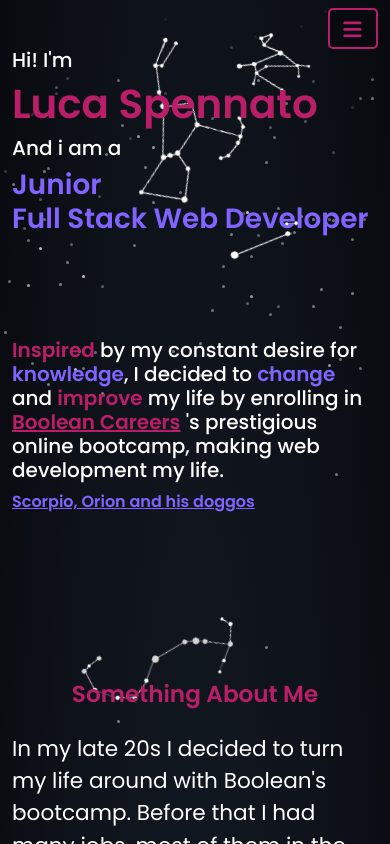
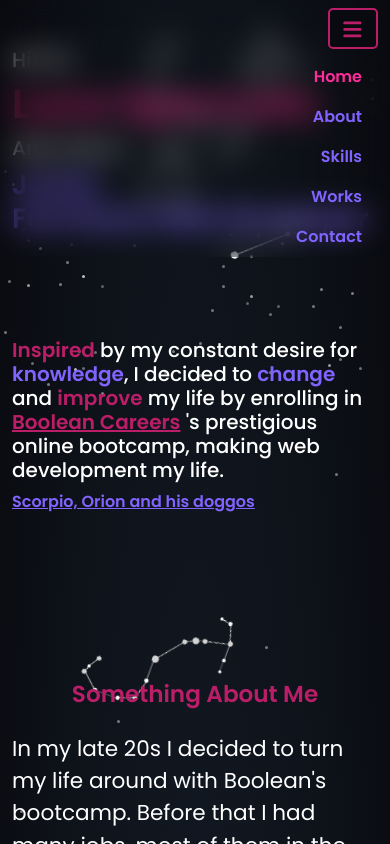
Before and after one commit to LucaSpennato/Luca-Spennato, a Vue app: page / in a window 390 px wide. Both pictures are taken after a click on the button 352 px from the left and 28 px from the top of the page. Shown: the top 844 px of the page. Built offline with nearby package versions, Linux system fonts and the light colour scheme.

Commit message:
feat: :sparkles: styled and animated hamburger menu

```diff
--- a/src/components/HeaderComponent.vue
+++ b/src/components/HeaderComponent.vue
@@ -1,21 +1,29 @@
 <template>
   <header id="header" class="container-fluid fixed-top">
     <nav>
-      <div class="row justify-content-center justify-content-lg-end">
+      <div class="row">
 
-        <div id="hambMenu" class="col-12 d-flex justify-content-end my-2 d-lg-none">
+        <ul id="toggleMenu" class="text-end d-lg-none"
+        :class="{'bgAnimated': isHambOpen }">
+        <li class="p-0">
+          <div id="hambMenu" class="col-12 d-flex justify-content-end my-2 d-lg-none" >
             <button @click="isHambOpen = !isHambOpen">
-            <font-awesome-icon icon="fa-solid fa-bars" />
+              <font-awesome-icon icon="fa-solid fa-bars"/>
             </button>
           </div>
-
-        <ul class="text-end d-lg-none" :class="isHambOpen ? 'd-block' : 'd-none'">
-          <li v-for="(link, i) in navBarLinks" :key="i" class="d-lg-inline py-2">
-            <a :href="link.route" :class="{ 'active' : link.isActive }" >
+        </li>
+          <Transition name="hambMenu">
+            <li v-show="isHambOpen">
+              <div v-for="(link, i) in navBarLinks" :key="i" class="d-lg-inline py-2" >
+                <a :href="link.route" :class="{ 'active' : link.isActive }" @click="isHambOpen = !isHambOpen">
                   {{ link.text }}
                 </a>
+              </div>
             </li>
+          </Transition>
         </ul>
+      </div>
+      <div class="row justify-content-center justify-content-lg-end">
 
       <ul class="d-none d-lg-block col-lg-6 text-end py-lg-3">
         <li v-for="(link, i) in navBarLinks" :key="i" class="d-lg-inline py-2">
@@ -36,7 +44,7 @@
   data(){
     return{
       currentActive: 0,
-      isHambOpen: true,
+      isHambOpen: false,
       navBarLinks:[
         {
           text: 'Home',
@@ -89,13 +97,28 @@
   @import '../scss/partials/_variables.scss';
 
   #header{
+    #toggleMenu{
+      backdrop-filter: transparent;
+      transition: all 200ms linear;
+    }
+    .bgAnimated{
+      backdrop-filter: blur(15px);
+    }
+    .hambMenu-enter-active,
+    .hambMenu-leave-active {
+      transition: all 200ms;
+    }
+    .hambMenu-enter,
+    .hambMenu-leave-to{
+      opacity: 0;
+      transform: translateX(50%);
+    }
     #hambMenu{
       button{
         border: 2px solid $innerNebulaLight;
         padding: .4rem .8rem;
         border-radius: 5px;
         background-color: $outerSpaceDark;
-
       }
       svg{
         width: 1.3rem;
```
Lines whose indentation alone changed are shown as unchanged.
